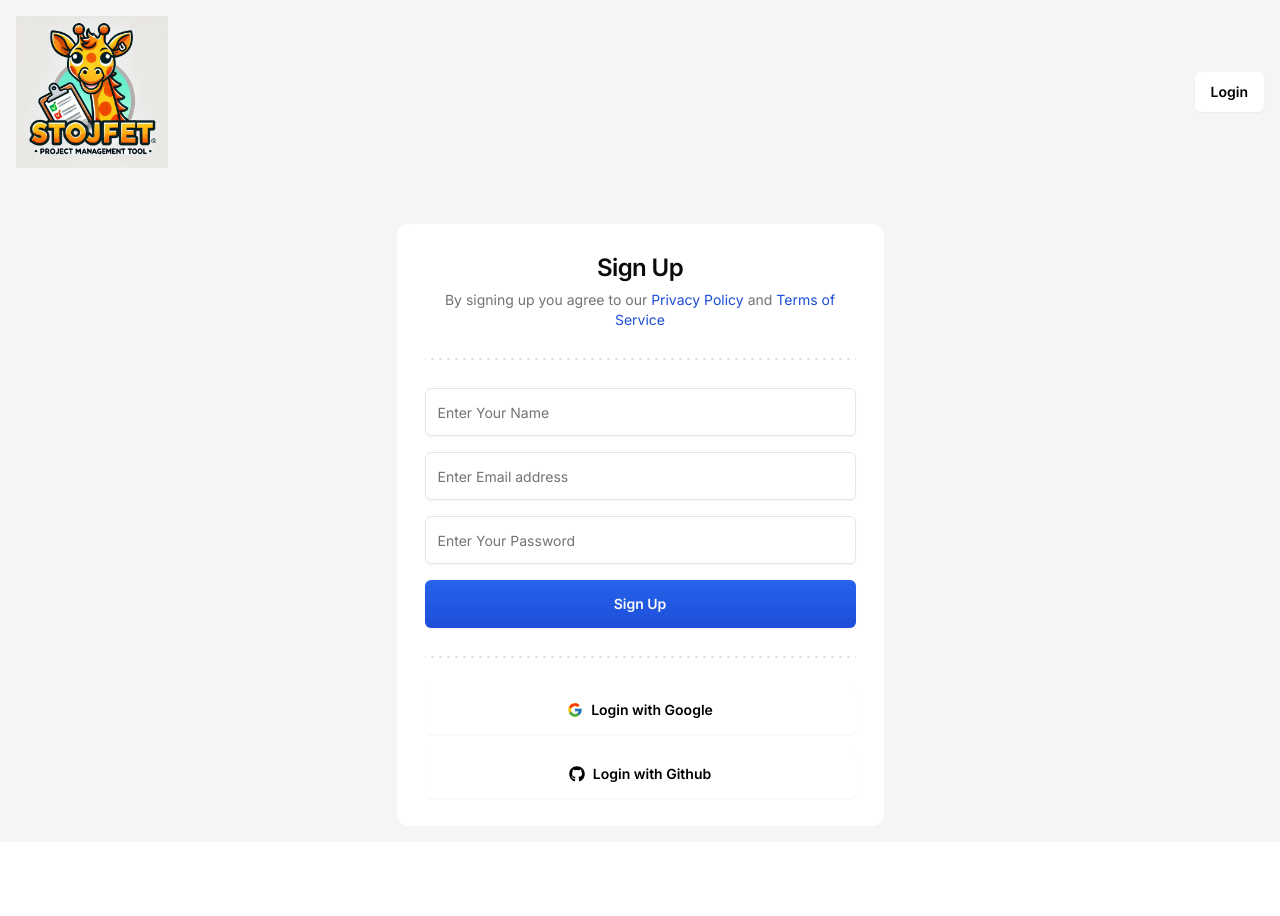
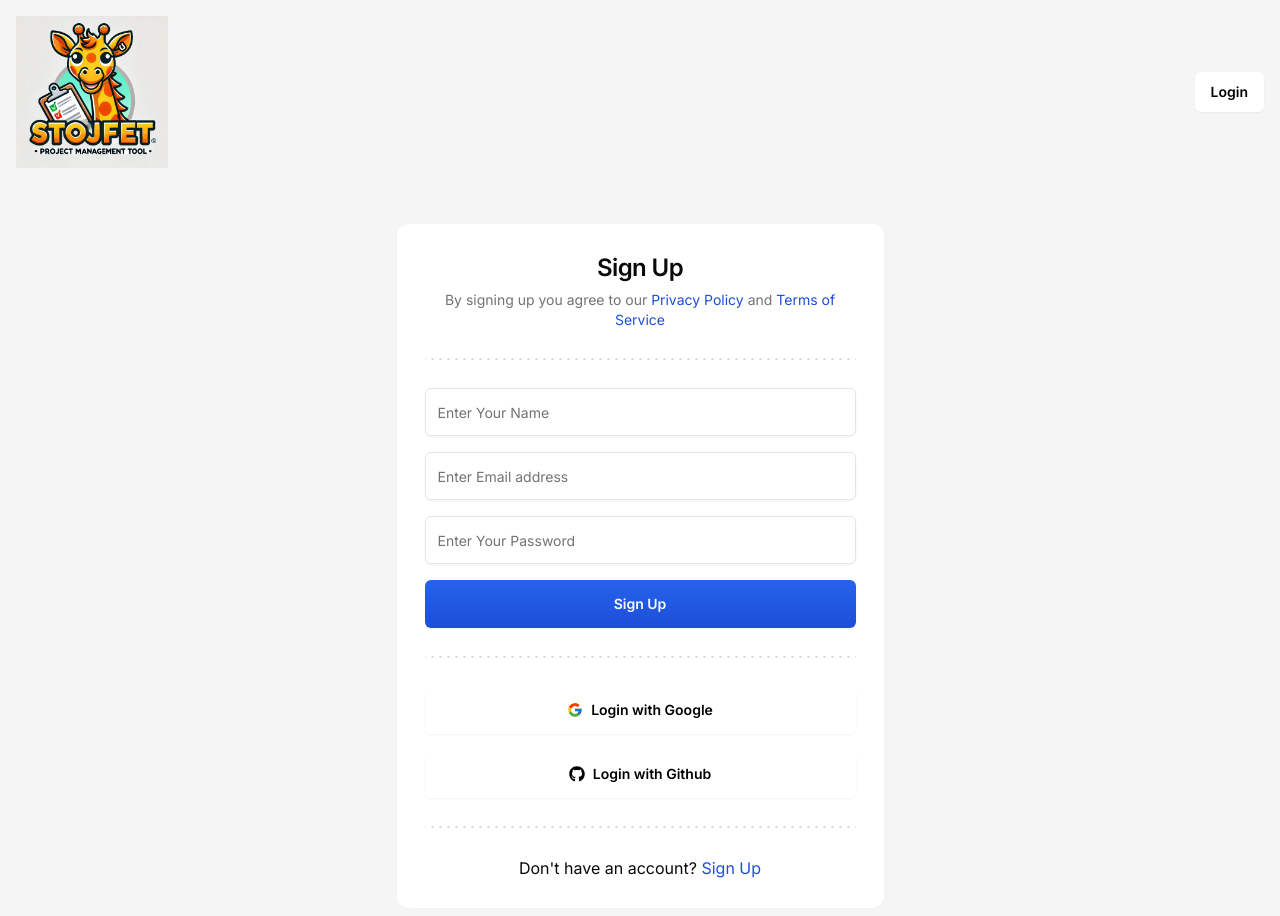
Before and after one commit to jperram92/jamespm, a Next.js app: page /sign-up in a window 1280 px wide. Shown: the top 916 px of the page. Before the commit the page ends 842 px from the top, so only its background shows below. Built offline with nearby package versions, Linux system fonts and the light colour scheme.

Commit message:
Updated page to include reference to sign up

```diff
--- a/src/features/auth/components/sign-in-card.tsx
+++ b/src/features/auth/components/sign-in-card.tsx
@@ -144,6 +144,17 @@
                     Login with Github
                 </Button>
             </CardContent>
+            <div className ="px-7">
+                <DottedSeparator/>
+            </div>
+            <CardContent className="p-7 flex items-center justify-center">
+                <p>
+                    Don&apos;t have an account?
+                    <Link href="/sign-up">
+                        <span className="text-blue-700"> Sign Up</span>
+                    </Link>
+                </p>
+            </CardContent>
         </Card>
     );
 };
--- a/src/features/auth/components/sign-out-card.tsx
+++ b/src/features/auth/components/sign-out-card.tsx
@@ -3,6 +3,7 @@
 import { FaGithub } from "react-icons/fa"
 import { useForm  } from "react-hook-form";
 import { zodResolver} from "@hookform/resolvers/zod";
+import  Link  from "next/link";
 
 import { DottedSeparator } from "@/components/dotted-separator";
 import { Button } from "@/components/ui/button";
@@ -113,6 +114,17 @@
                     Login with Github
                 </Button>
             </CardContent>
+            <div className ="px-7">
+                <DottedSeparator/>
+            </div>
+            <CardContent className="p-7 flex items-center justify-center">
+                <p>
+                    Don&apos;t have an account?
+                    <Link href="/sign-up">
+                        <span className="text-blue-700"> Sign Up</span>
+                    </Link>
+                </p>
+            </CardContent>
         </Card>
     );
 };
```
